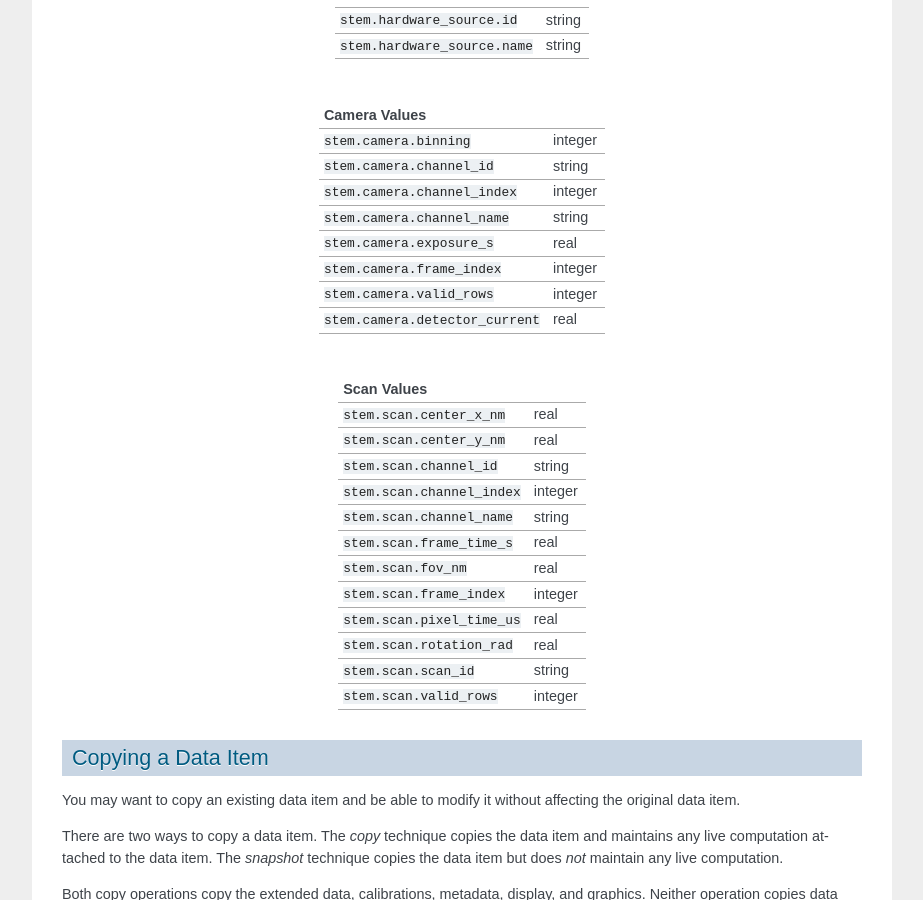
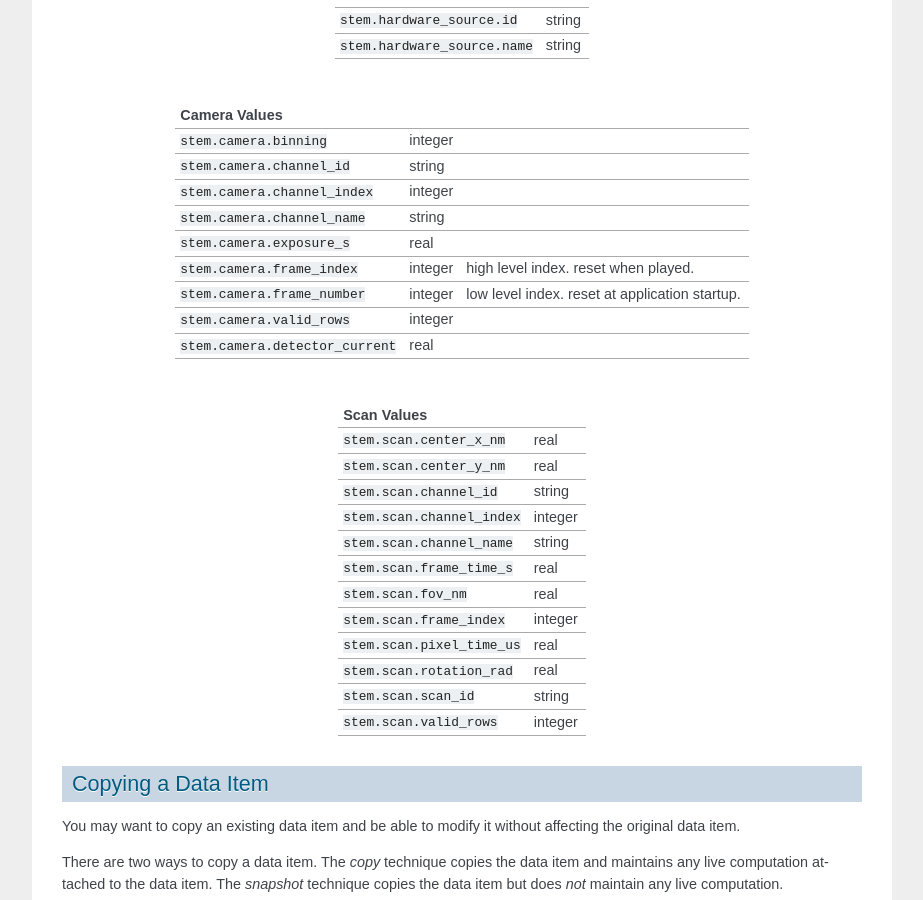
Before and after one commit to nion-software/nionswift, a Sphinx documentation site: the page built from docs/api/scripting.rst, in a window 1280 px wide and 900 px high, scrolled down 10434 px. Shown: the whole window, without its empty margins (198-1121 px from the left). Built offline with Sphinx 7.4.7, drawn with Linux system fonts in a browser that asks for light colours.

Commit message:
Add frame number metadata key. Update docs.

```diff
--- a/docs/api/scripting.rst
+++ b/docs/api/scripting.rst
@@ -517,18 +517,19 @@ If a key or set of keys should be added, Nion maintains a registry of keys. Plea
 
 |
 
-====================================== ====
+====================================== ===========  =
 **Camera Values**
-====================================== ====
+====================================== ===========  =
 ``stem.camera.binning``                integer
 ``stem.camera.channel_id``             string
 ``stem.camera.channel_index``          integer
 ``stem.camera.channel_name``           string
 ``stem.camera.exposure_s``             real
-``stem.camera.frame_index``            integer
+``stem.camera.frame_index``            integer      high level index. reset when played.
+``stem.camera.frame_number``           integer      low level index. reset at application startup.
 ``stem.camera.valid_rows``             integer
 ``stem.camera.detector_current``       real
-====================================== ====
+====================================== ===========  =
 
 |
 
```
Also changed, not shown: 1 other file.
